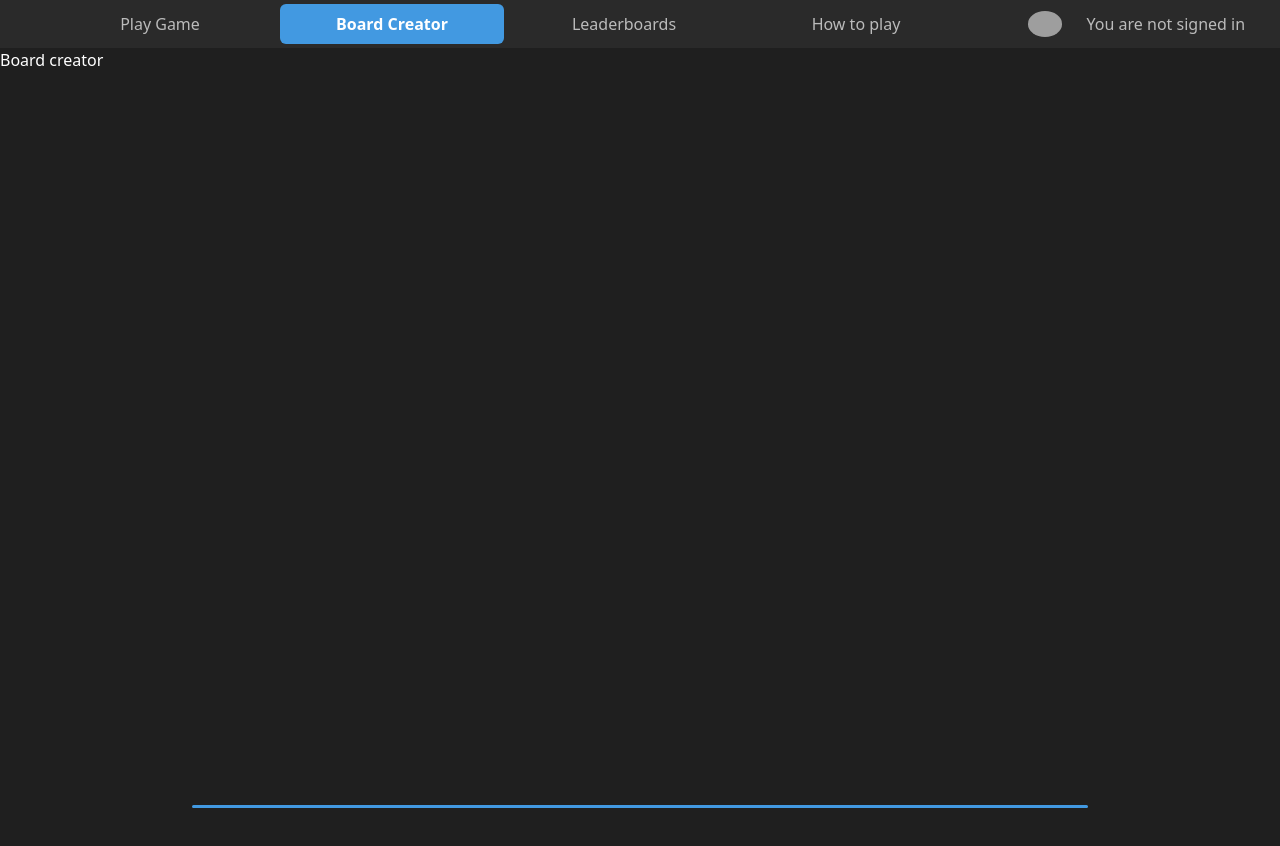
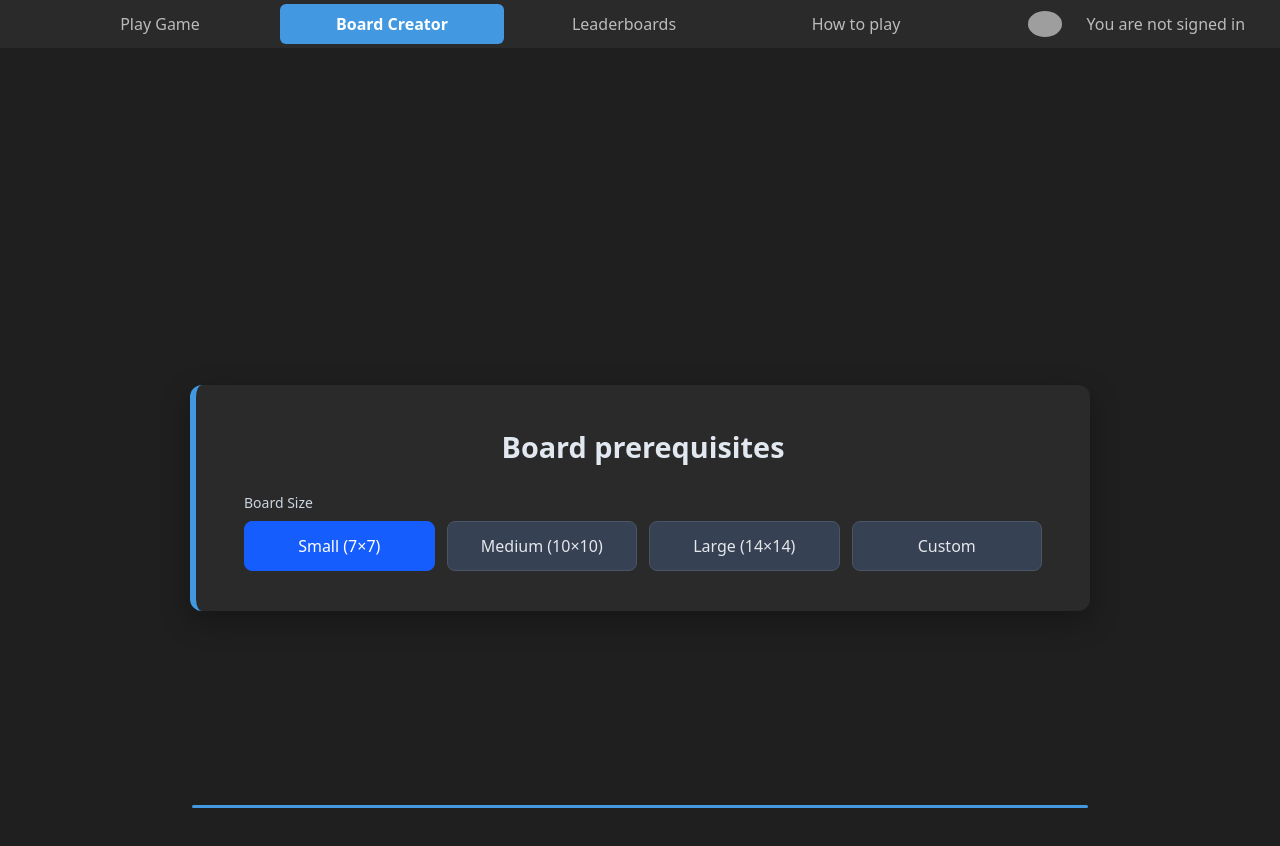
Before and after one commit to Viiico/Akari, a Nuxt app: page /BoardCreator in a window 1280 px wide. Shown: the top 846 px of the page. Before the commit the page ends 800 px from the top, so only its background shows below. Built offline with nearby package versions, Linux system fonts and the light colour scheme; grey boxes are pictures that could not be loaded.

Commit message:
Podstawowy Boardcreator

```diff
--- a/app/pages/BoardCreator.vue
+++ b/app/pages/BoardCreator.vue
@@ -1,11 +1,146 @@
 <template>
   <NavigationPanel />
-    <h1>Board creator</h1>
+		<main class="creator-page">
+			<div class="container">
+						<div class="content-column">
+								<section class="section">
+									<h2 class="section-title">Board prerequisites</h2>
+									<form class="space-y-6">
+									<div class="space-y-3">
+											<label class="block text-cbd5e0 text-sm font-medium mb-2">
+													Board Size
+											</label>
+											<div class="flex flex-wrap gap-3 justify-center">
+													<button v-for="size in boardSizes" :key="size.value" type="button"
+															@click="selectedSize = size.value" :class="[
+																	'px-6 py-3 rounded-lg border transition-colors flex-1 min-w-[60px]',
+																	selectedSize === size.value
+																			? 'bg-blue-600 border-blue-600 text-white'
+																			: 'bg-gray-700 border-gray-600 hover:bg-gray-600 text-gray-200'
+															]">
+															{{ size.label }}
+													</button>
+											</div>
+									</div>
+									</form>
+								</section>
+						</div>
+			</div>
+		</main>
+
 </template>
 
-<script>
+<script setup>
+const selectedSize = useState('selectedSize', () => 'small');
+
+const boardSizes = [
+    { label: 'Small (7×7)', value: 'small' },
+    { label: 'Medium (10×10)', value: 'medium' },
+    { label: 'Large (14×14)', value: 'large' },
+    { label: 'Custom', value: 'custom' }
+];
+
+const difficulties = [
+    { label: 'Easy', value: 'easy' },
+    { label: 'Medium', value: 'medium' },
+    { label: 'Hard', value: 'hard' }
+];
 </script>
 
-<style>
+<style scoped>
+.creator-page {
+    height: calc(120vh - 60px);
+    background-color: #1F1F1F;
+    color: white;
+    padding: 0;
+    display: flex;
+    align-items: center;
+    justify-content: center;
+    overflow: auto;
+}
 
+.container {
+    width: 100%;
+    max-width: 1400px;
+    margin: 0 auto;
+    padding: 0 2rem;
+}
+
+.content-column {
+    display: flex;
+    flex-direction: column;
+    gap: 3rem;
+    width: 100%;
+    max-width: 900px;
+    margin: 0 auto;
+}
+
+.section {
+    background-color: #2a2a2a;
+    padding: 2.5rem 3rem;
+    border-radius: 12px;
+    border-left: 6px solid #4299e1;
+    display: flex;
+    flex-direction: column;
+    width: 100%;
+    box-shadow: 0 10px 30px rgba(0, 0, 0, 0.3);
+}
+
+.section-title {
+    font-size: 1.8rem;
+    font-weight: 600;
+    margin-bottom: 1.5rem;
+    color: #e2e8f0;
+    text-align: center;
+}
+
+.paragraph {
+    font-size: 1.1rem;
+    line-height: 1.7;
+    margin-bottom: 0.75rem;
+    color: #cbd5e0;
+    flex-grow: 1;
+    text-align: center;
+}
+
+.text-cbd5e0 {
+    color: #cbd5e0;
+}
+
+@media (max-width: 768px) {
+    .creator-page {
+        height: calc(120vh - 60px);
+        padding: 1rem;
+    }
+
+    .container {
+        padding: 0 1rem;
+    }
+
+    .content-column {
+        gap: 2rem;
+    }
+
+    .section {
+        padding: 1.5rem;
+    }
+
+    .section-title {
+        font-size: 1.4rem;
+    }
+
+    .paragraph {
+        font-size: 1rem;
+    }
+}
+
+@media (max-height: 700px) {
+    .content-column {
+        gap: 1.5rem;
+    }
+
+    .section {
+        padding: 1.5rem 2rem;
+    }
+}
 </style>
```
